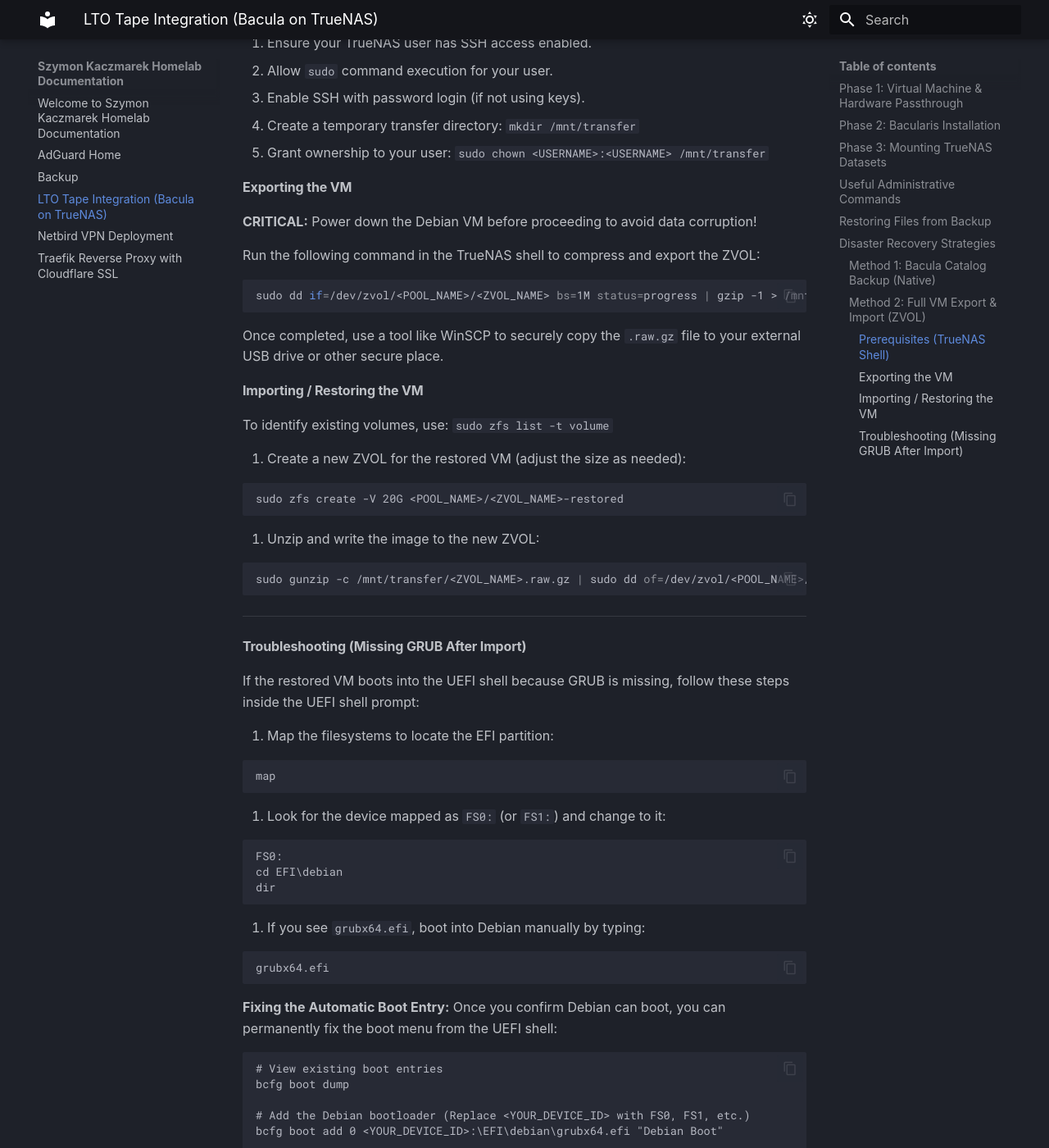
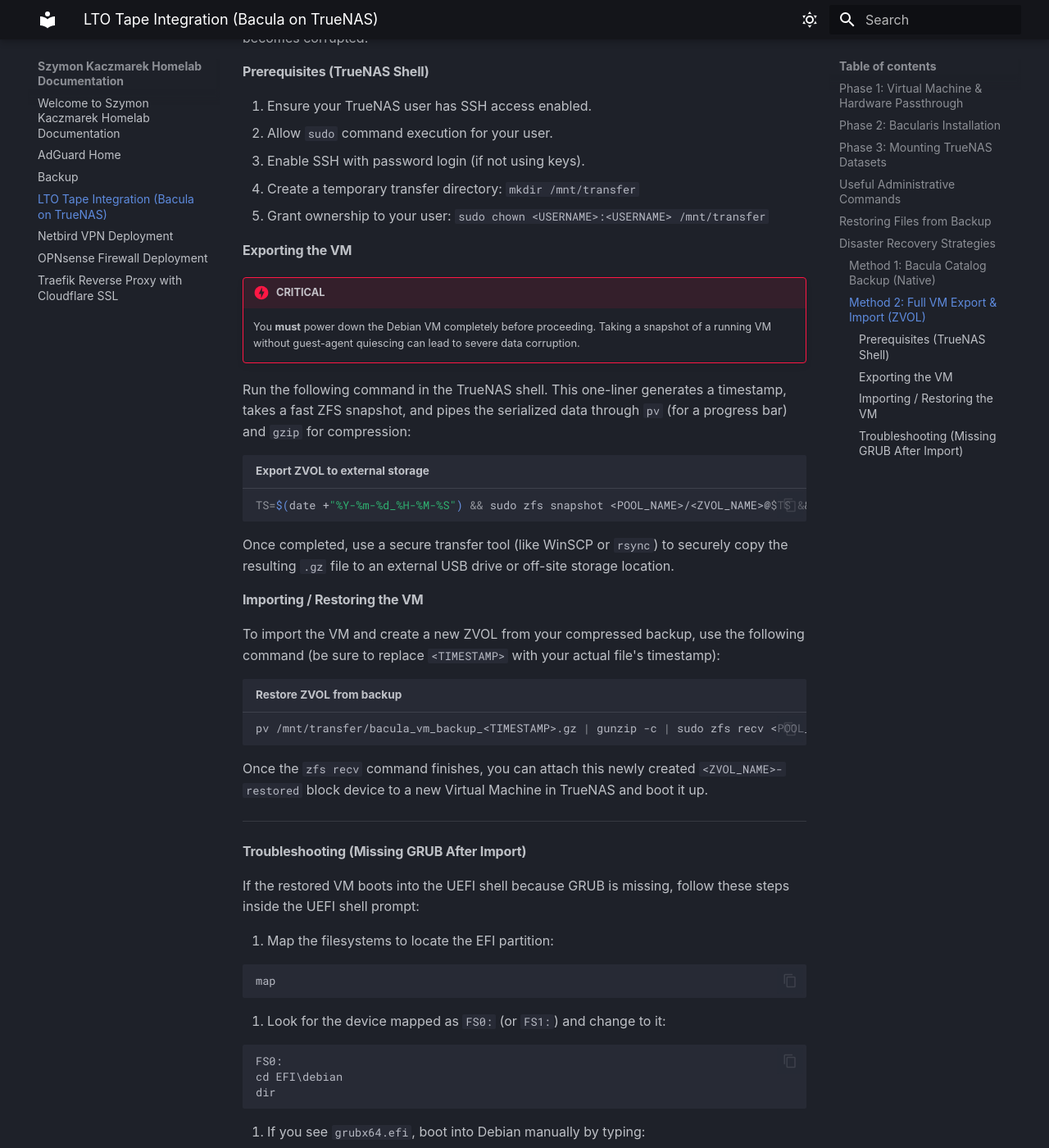
Before and after one commit to xEska1337/docs, an MkDocs documentation site: the page built from docs/Bacula (LTO Tapes).md, in a window 1280 px wide and 1400 px high, scrolled down 4205 px. Shown: the whole window at 82% size. Built offline with MkDocs 1.6.1 and Material for MkDocs 9.7.7, drawn with Linux system fonts in a browser that asks for light colours; some web fonts are replaced; some of the changed text lies outside the part shown.

Commit message:
opnsense page + bacula update

````diff
--- a/docs/Bacula (LTO Tapes).md
+++ b/docs/Bacula (LTO Tapes).md
@@ -159,7 +159,7 @@ To ensure maximum resilience and prevent a single point of failure, I maintain t
 
 ### Method 1: Bacula Catalog Backup (Native)
 
-Bacula automatically includes a `BackupCatalog` job in its default configuration. This job creates a database dump (containing all your file records, volumes, job histories, and configuration paths) and writes it directly to your storage media.
+Bacula automatically includes a `BackupCatalog` job in its default configuration. This job creates a database dump (containing all your file records, volumes, job histories, and configuration paths) and writes it directly to your storage media. To ensure you can actually find and restore this catalog during a disaster, you must securely store the generated `.bsr` (bootstrap) file off-site or on a separate machine. This file marks the exact physical position of the catalog dump on the tape.
 
 !!! tip "Why keep both?"
     While restoring the catalog requires you to manually rebuild the Debian VM and reinstall Bacula first, having the `BackupCatalog` on tape is invaluable. If your TrueNAS server completely fails and you need to move your tape drive to a completely different hypervisor or bare-metal Linux machine, the catalog dump allows you to resume operations without needing to import a TrueNAS-specific ZVOL.
@@ -179,34 +179,26 @@ To protect the entire Bacula configuration, web interface, and OS layer simultan
 
 #### Exporting the VM
 
-**CRITICAL:** Power down the Debian VM before proceeding to avoid data corruption!
+!!! danger "CRITICAL"
+    You **must** power down the Debian VM completely before proceeding. Taking a snapshot of a running VM without guest-agent quiescing can lead to severe data corruption.
 
-Run the following command in the TrueNAS shell to compress and export the ZVOL:
+Run the following command in the TrueNAS shell. This one-liner generates a timestamp, takes a fast ZFS snapshot, and pipes the serialized data through `pv` (for a progress bar) and `gzip` for compression:
 
-```bash
-sudo dd if=/dev/zvol/<POOL_NAME>/<ZVOL_NAME> bs=1M status=progress | gzip -1 > /mnt/transfer/<ZVOL_NAME>.raw.gz
-
+```bash title="Export ZVOL to external storage"
+TS=$(date +"%Y-%m-%d_%H-%M-%S") && sudo zfs snapshot <POOL_NAME>/<ZVOL_NAME>@$TS && sudo zfs send <POOL_NAME>/<ZVOL_NAME>@$TS | pv | gzip > /mnt/transfer/bacula_vm_backup_$TS.gz
 ```
 
-Once completed, use a tool like WinSCP to securely copy the `.raw.gz` file to your external USB drive or other secure place.
+Once completed, use a secure transfer tool (like WinSCP or `rsync`) to securely copy the resulting `.gz` file to an external USB drive or off-site storage location.
 
 #### Importing / Restoring the VM
 
-To identify existing volumes, use: `sudo zfs list -t volume`
+To import the VM and create a new ZVOL from your compressed backup, use the following command (be sure to replace `<TIMESTAMP>` with your actual file's timestamp):
 
-1. Create a new ZVOL for the restored VM (adjust the size as needed):
 
-```bash
-sudo zfs create -V 20G <POOL_NAME>/<ZVOL_NAME>-restored
-
+```bash title="Restore ZVOL from backup"
+pv /mnt/transfer/bacula_vm_backup_<TIMESTAMP>.gz | gunzip -c | sudo zfs recv <POOL_NAME>/<ZVOL_NAME>-restored
 ```
-
-2. Unzip and write the image to the new ZVOL:
-
-```bash
-sudo gunzip -c /mnt/transfer/<ZVOL_NAME>.raw.gz | sudo dd of=/dev/zvol/<POOL_NAME>/<ZVOL_NAME>-restored bs=1M status=progress
-
-```
+Once the `zfs recv` command finishes, you can attach this newly created `<ZVOL_NAME>-restored` block device to a new Virtual Machine in TrueNAS and boot it up.
 
 ---
 
````
Also changed, not shown: docs/OPNsense.md (added, +123 -0 lines), docs/images/opnsense_iot_rules.png (added), docs/images/opnsense_lagg.png (added), docs/images/opnsense_lagg2.png (added), docs/images/opnsense_lagg3.png (added), docs/images/opnsense_port_forward.png (added), docs/images/opnsense_ports.jpg (added), 2 other files.
